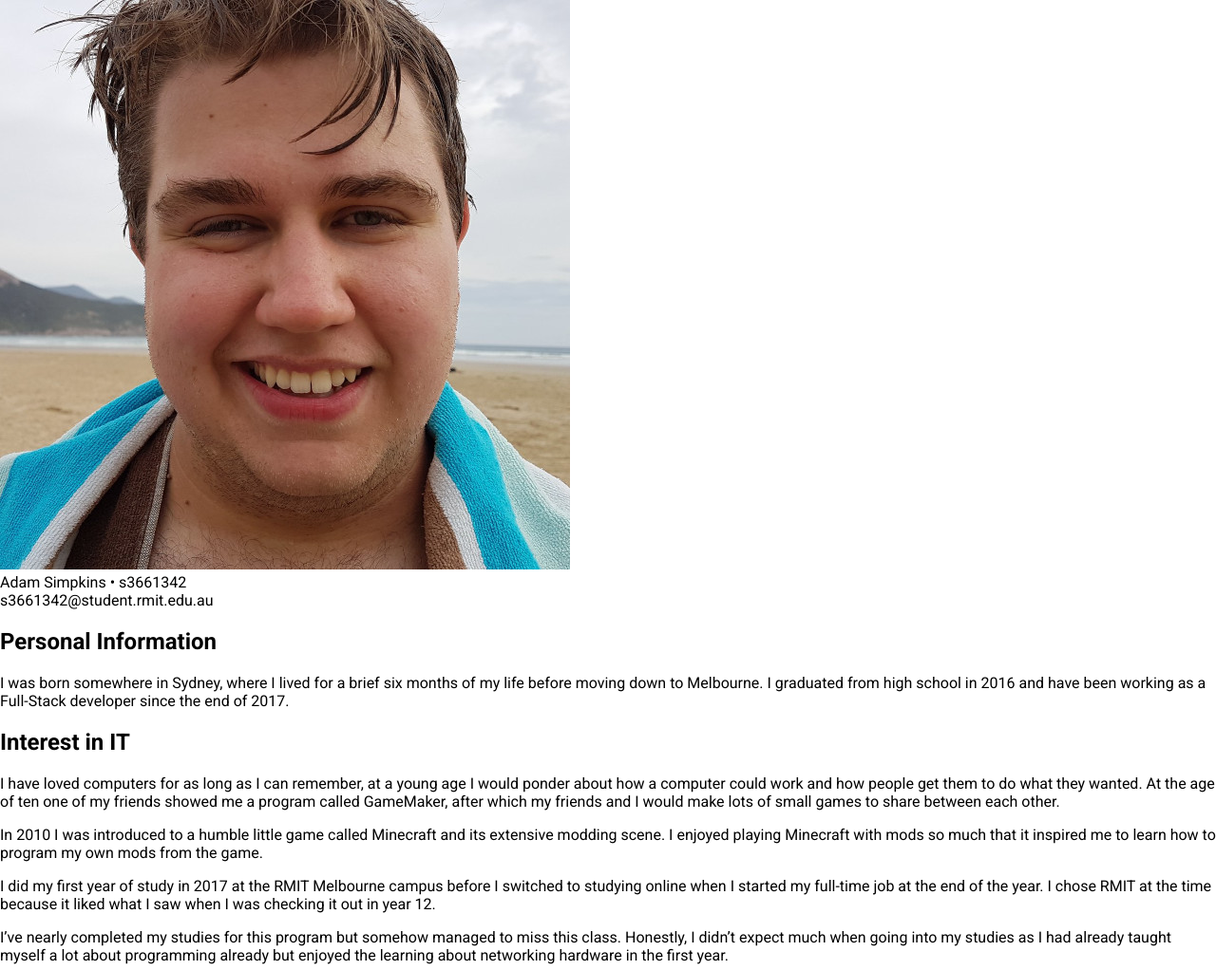
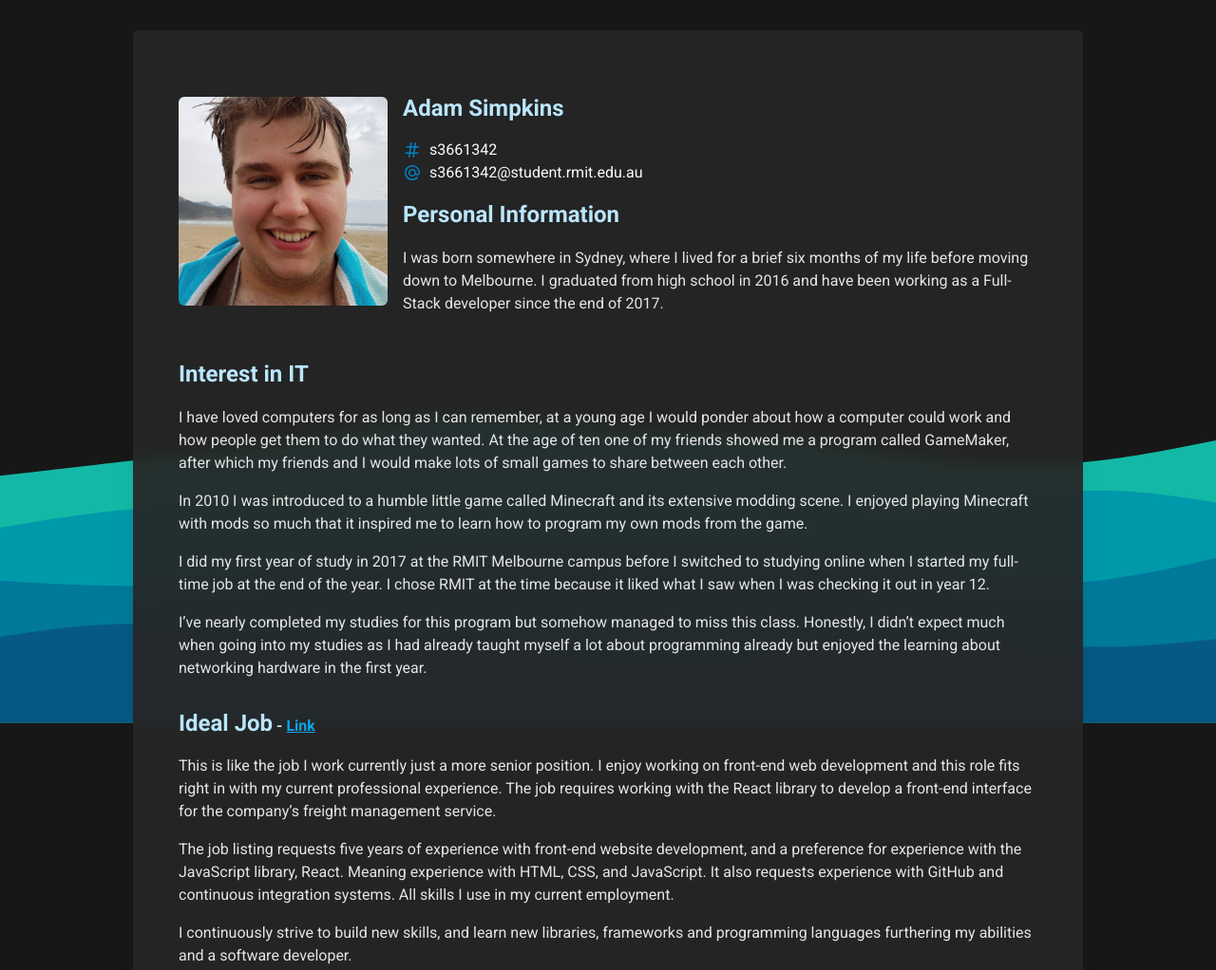
Before and after one commit to Adam-Simpkins/intro-assignment-1, a plain HTML site: page index.html in a window 1280 px wide. Shown: the top 1022 px of the page at 95% size. Drawn offline with Linux system fonts and the light colour scheme.

Commit message:
Added more styling

```diff
--- a/index.html
+++ b/index.html
@@ -2,38 +2,38 @@
 <html lang="en">
 <head>
     <meta charset="UTF-8">
-    <title>Adam Simpkins - Assignment 1</title>
+    <title>Adam Simpkins - eProfile</title>
     <link rel="preconnect" href="https://fonts.googleapis.com">
     <link rel="preconnect" href="https://fonts.gstatic.com" crossorigin>
-    <link href="https://fonts.googleapis.com/css2?family=Roboto:wght@400;700&display=swap" rel="stylesheet">
-    <style>
-        @import url('https://fonts.googleapis.com/css2?family=Roboto:wght@400;700&display=swap');
-
-        html, body {
-            margin: 0;
-            padding: 0;
-            font-family: 'Roboto', sans-serif;
-        }
-    </style>
+    <link href="https://fonts.googleapis.com/css2?family=Merriweather:wght@400;700&family=Roboto:wght@400;700&display=swap" rel="stylesheet">
+    <link type="text/css" rel="stylesheet" href="style.css">
 </head>
 <body>
     <main>
-        <section>
-            <div>
+        <section id="header-section">
             <div>
                 <img src="portrait.jpg" alt="Portrait" />
             </div>
             <div>
-                    <div>
-                        Adam Simpkins <span>&bullet;</span> s3661342
+                <h2 id="name">Adam Simpkins</h2>
+                <div id="data-table">
+                    <div class="data-label">
+                        <svg xmlns="http://www.w3.org/2000/svg" viewBox="0 0 20 20" fill="currentColor" class="w-5 h-5">
+                            <path fill-rule="evenodd" d="M9.493 2.853a.75.75 0 00-1.486-.205L7.545 6H4.198a.75.75 0 000 1.5h3.14l-.69 5H3.302a.75.75 0 000 1.5h3.14l-.435 3.148a.75.75 0 001.486.205L7.955 14h2.986l-.434 3.148a.75.75 0 001.486.205L12.456 14h3.346a.75.75 0 000-1.5h-3.14l.69-5h3.346a.75.75 0 000-1.5h-3.14l.435-3.147a.75.75 0 00-1.486-.205L12.045 6H9.059l.434-3.147zM8.852 7.5l-.69 5h2.986l.69-5H8.852z" clip-rule="evenodd" />
+                        </svg>
                     </div>
-                    <div>
-                        s3661342@student.rmit.edu.au
+                    <div>s3661342</div>
+                    <div class="data-label">
+                        <svg xmlns="http://www.w3.org/2000/svg" viewBox="0 0 20 20" fill="currentColor" class="w-5 h-5">
+                            <path fill-rule="evenodd" d="M5.404 14.596A6.5 6.5 0 1116.5 10a1.25 1.25 0 01-2.5 0 4 4 0 10-.571 2.06A2.75 2.75 0 0018 10a8 8 0 10-2.343 5.657.75.75 0 00-1.06-1.06 6.5 6.5 0 01-9.193 0zM10 7.5a2.5 2.5 0 100 5 2.5 2.5 0 000-5z" clip-rule="evenodd" />
+                        </svg>
                     </div>
+                    <div>s3661342@student.rmit.edu.au</div>
                 </div>
-            </div>
+
                 <h2>Personal Information</h2>
                 <p>I was born somewhere in Sydney, where I lived for a brief six months of my life before moving down to Melbourne. I graduated from high school in 2016 and have been working as a Full-Stack developer since the end of 2017.</p>
+            </div>
         </section>
 
         <section>
@@ -45,10 +45,11 @@
         </section>
 
         <section>
-            <h2>Ideal Job</h2>
-            <div>
+            <h2>
+                Ideal Job<span id="job-link"> -
                     <a href="https://www.seek.com.au/job/59455168?type=promoted#sol=cd6c544dd1e50f51c696cfcd6adc24f1b9e9eaab">Link</a>
-            </div>
+                </span>
+            </h2>
             <p>This is like the job I work currently just a more senior position. I enjoy working on front-end web development and this role fits right in with my current professional experience. The job requires working with the React library to develop a front-end interface for the company’s freight management service.</p>
             <p>The job listing requests five years of experience with front-end website development, and a preference for experience with the JavaScript library, React. Meaning experience with HTML, CSS, and JavaScript. It also requests experience with GitHub and continuous integration systems. All skills I use in my current employment.</p>
             <p>I continuously strive to build new skills, and learn new libraries, frameworks and programming languages furthering my abilities and a software developer.</p>
@@ -76,11 +77,14 @@
             <p>The only takeaway that would be worth paying attention to in building a team is that it’s worth having some outgoing people to balance out the introverted people. I’ve had issues in the past when myself and all my teammates lack meaningful engagement and communication because of people not taking charge. If the same situation were to occur, it is worth me being mindful of this and trying to push myself into taking a leadership role in the group.</p>
         </section>
 
+        <h1 id="project-title">Project Idea</h1>
         <section>
-            <h1>Project Idea</h1>
             <h2>Overview</h2>
             <p>The project will be a monster tracker for the board game Gloomhaven. It will handle displaying the stats of the monsters and be able to track the different status effects and health the monster could have. The tracker will also be able to handle turn transitions for the game and automatically remove or administer the effects of the status the monsters could have.</p>
             <p>The project will be a touch-screen compatible website or mobile app that will run on a tablet and display.</p>
+        </section>
+
+        <section>
             <h2>Motivation</h2>
             <p>I am currently playing the board game Gloomhaven and one of the issues that I have encountered during my time in the game is that there can be too many tokens used to keep track of the enemies hit points and status effects. To fix this and make the running of the game smoother I would like to simplify tracking some of the information that is required when playing the game.</p>
             <p>The Gloomhaven community has already created software that can track all the data this project is looking to track. However, the issue with using the existing solutions is that they are designed to track a lot more than just the monster data. They track nearly everything to do with running the game, which doesn’t display well on touch-screen and smaller displays.</p>
@@ -112,6 +116,10 @@
             <h2>Outcome</h2>
             <p>If the project is a success, it should make playing Gloomhaven a smoother experience without removing the fun of dealing with the physical components of playing the board game. Running the game should be much quicker and require less effort to keep track of the enemy’s health and statuses.</p>
         </section>
+
+        <footer>
+            Background generated using <a href="https://app.haikei.app/">Haikei</a>
+        </footer>
     </main>
 </body>
 </html>
--- /dev/null
+++ b/style.css
@@ -0,0 +1,128 @@
+
+@import url('https://fonts.googleapis.com/css2?family=Merriweather:wght@400;700&family=Roboto:wght@400;700&display=swap');
+
+* {
+    box-sizing: border-box;
+}
+
+html, body {
+    margin: 0;
+    background: #171717;
+    background-image: url("layered-waves-haikei.svg");
+    color: #fafafa;
+    font-family: 'Roboto', sans-serif;
+    background-repeat: no-repeat;
+    background-attachment: fixed;
+    background-size: 100%;
+}
+
+p {
+    color: #e5e5e5;
+    line-height: 1.5em;
+}
+
+h1, h2, h3 {
+    color: #bae6fd;
+}
+
+body {
+    padding: 2rem 0;
+}
+
+main {
+    width: 80vw;
+    margin: auto;
+    padding: 3rem;
+    max-width: 1000px;
+    background: rgba(38, 38, 38, 0.93);
+    backdrop-filter: blur(8px);
+    border-radius: 6px;
+    box-shadow: 0 20px 25px -5px rgb(0 0 0 / 0.1), 0 8px 10px -6px rgb(0 0 0 / 0.1);
+}
+
+a {
+    color: #0ea5e9;
+}
+
+a:hover {
+    color: #0284c7;
+}
+
+#header-section {
+    display: grid;
+    grid-template-columns: 220px 1fr;
+    grid-gap: 1rem;
+    align-items: center;
+}
+
+#header-section img {
+    width: 220px;
+    height: 220px;
+    border-radius: 6px;
+}
+
+#data-table {
+    display: grid;
+    grid-template-columns: 20px 1fr;
+    grid-gap: 0.25rem 0.5rem;
+}
+
+#data-table .data-label {
+    width: 20px;
+    height: 20px;
+    color: #0284c7;
+}
+
+#job-link {
+    font-size: 1rem;
+}
+
+#job-image {
+    margin: auto;
+}
+
+table {
+    width: 100%;
+    table-layout: fixed;
+}
+
+table th {
+    width: 50%;
+    padding-right: 0.5rem;
+    text-align: right;
+    color: #bae6fd;
+}
+
+table td {
+    width: 50%;
+    padding-left: 0.5rem;
+    text-align: left;
+}
+
+#project-title {
+    margin-top: 4rem;
+}
+
+section {
+    margin-top: 2rem;
+}
+
+section:first-child {
+    margin-top: 0;
+}
+
+section > *:first-child {
+    margin-top: 0;
+    padding-top: 0;
+}
+
+section > *:last-child {
+    margin-bottom: 0;
+    padding-bottom: 0;
+}
+
+footer {
+    margin-top: 3rem;
+    text-align: center;
+    font-size: 0.8em;
+}
```
Also changed, not shown: jobListing.png (added), job_listing.png (deleted), layered-waves-haikei.svg (added). Lines whose indentation alone changed are shown as unchanged.
